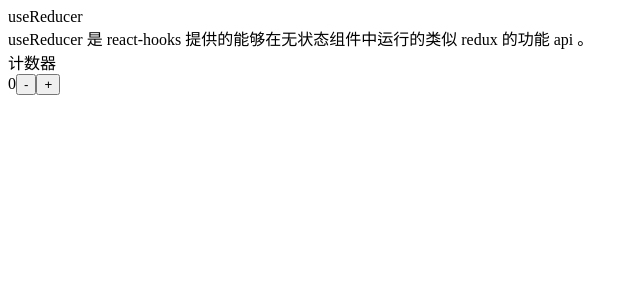
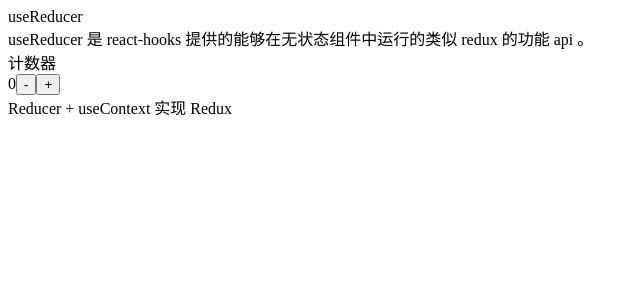
Before and after one commit to zhangjichengcc/react-demo, a React app: page /useReducer in a window 1280 px wide. Shown: the top 300 px of the page, without its empty margins (0-640 px from the left). Built offline with nearby package versions, Linux system fonts and the light colour scheme.

Commit message:
add demo for useReducer

```diff
--- a/src/pages/UseReducer/index.tsx
+++ b/src/pages/UseReducer/index.tsx
@@ -2,12 +2,13 @@
  * @Author: zhangjicheng
  * @Date: 2022-07-28 17:33:20
  * @LastEditors: zhangjicheng
- * @LastEditTime: 2022-07-29 00:16:50
+ * @LastEditTime: 2022-07-29 00:41:14
  * @FilePath: /webpack5.0-demo/src/pages/UseReducer/index.tsx
  */
 import { FC, useReducer } from 'react';
 import PageHead from '@components/PageHead';
 import PageInfo from '@components/PageInfo';
+import Context from './context';
 
 interface initialStateProps {
   count: number;
@@ -26,7 +27,6 @@ function reducer(state: initialStateProps, action: { type: string; }) {
     default:
       return state;
   }
-
 }
 
 const Demo: FC = () => {
@@ -43,6 +43,14 @@ const Demo: FC = () => {
       <button onClick={() => dispatch({type: 'decrement'})}>-</button>
       <button onClick={() => dispatch({type: 'increment'})}>+</button>
     </div>
+
+    <div>
+      <p>Reducer + useContext 实现 Redux</p>
+      {/* <Context.Provider value={value}>
+        <Decrement />
+        <Increment />
+      </Context.Provider> */}
+    </div>
   </div>
 }
 
```
